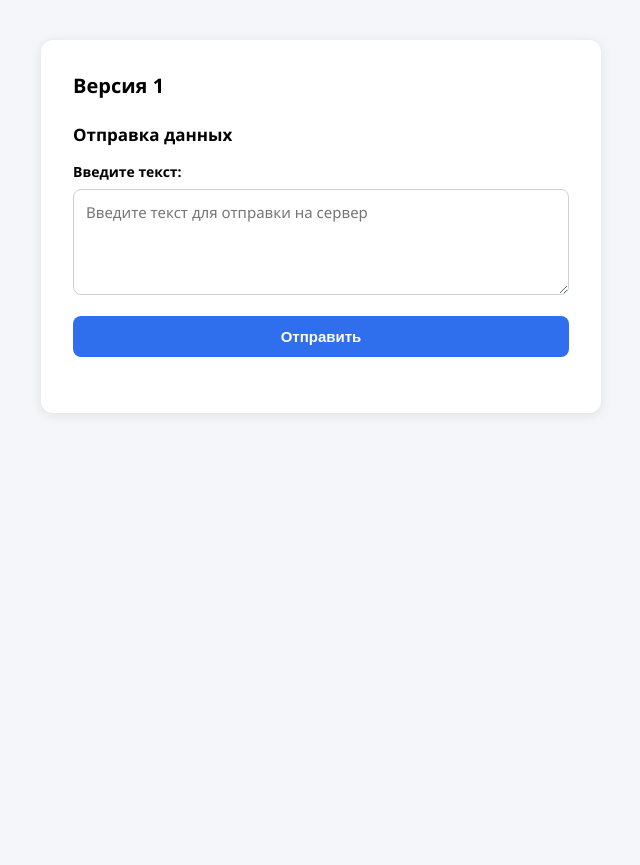
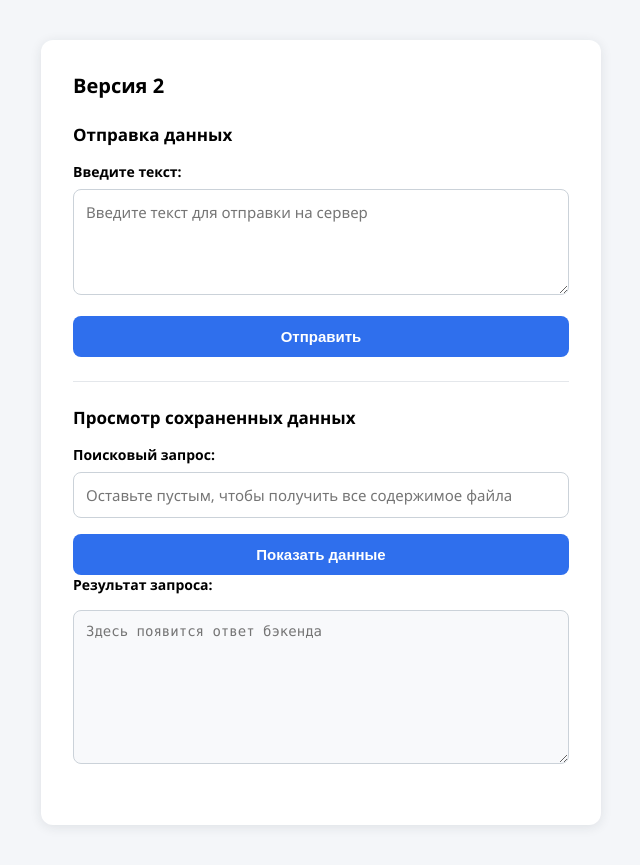
Before and after one commit to IliaProkoshin/frontend, a Flask app: page / in a window 1280 px wide. Shown: the whole page, without its empty margins (319-959 px from the left). Before the commit the page ends 414 px from the top, so only its background shows below. Run offline with Flask 3, Linux system fonts and the light colour scheme.

Commit message:
Frontend v2.0: добавлены поисковое поле, кнопка Показать данные и вывод результата

```diff
--- a/app.py
+++ b/app.py
@@ -1,14 +1,16 @@
-"""Frontend версии 1.0.
+"""Frontend версии 2.0.
 
-Веб-страница с полем ввода и кнопкой «Отправить». При нажатии введенный
-текст отправляется на бэкенд POST-запросом.
+Веб-страница с двумя блоками:
+  - отправка текста на бэкенд (из версии 1.0);
+  - запрос сохраненных данных у бэкенда с выводом результата
+    в отдельное поле на странице.
 """
 
 import os
 
 from flask import Flask, render_template
 
-API_VERSION = "1.0"
+API_VERSION = "2.0"
 
 app = Flask(__name__)
 app.config["BACKEND_URL"] = os.environ.get("BACKEND_URL", "http://127.0.0.1:5001")
--- a/static/css/style.css
+++ b/static/css/style.css
@@ -35,6 +35,11 @@ body {
     padding-bottom: 24px;
 }
 
+.block + .block {
+    padding-top: 24px;
+    border-top: 1px solid #e4e7eb;
+}
+
 .block h2 {
     font-size: 17px;
     font-weight: 600;
@@ -49,22 +54,34 @@ label {
     margin-bottom: 8px;
 }
 
-textarea {
+textarea,
+input[type="text"] {
     width: 100%;
     padding: 12px;
     font-family: inherit;
     font-size: 15px;
     border: 1px solid #cbd2d9;
     border-radius: 8px;
-    resize: vertical;
     background: #ffffff;
     color: #000000;
 }
 
-textarea:focus {
+textarea {
+    resize: vertical;
+}
+
+textarea:focus,
+input[type="text"]:focus {
     outline: 2px solid #2f6fed;
     outline-offset: 1px;
     border-color: #2f6fed;
+}
+
+.output {
+    margin-top: 8px;
+    background: #f8f9fb;
+    font-family: "Consolas", "Courier New", monospace;
+    font-size: 14px;
 }
 
 button {
--- a/static/js/script.js
+++ b/static/js/script.js
@@ -1,32 +1,88 @@
 /**
- * Форма отправки данных — версия 1.0.
- * По нажатию кнопки «Отправить» текст из поля уходит на бэкенд
- * POST-запросом на /api/data.
+ * Форма отправки данных — версия 2.0.
+ *
+ * Блок 1 (из версии 1.0): кнопка «Отправить» отправляет текст из поля
+ * на бэкенд POST-запросом на /api/data.
+ *
+ * Блок 2 (новая функциональность): кнопка «Показать данные» запрашивает
+ * у бэкенда содержимое data.txt (GET /api/data) и выводит результат
+ * в отдельное поле на странице.
  */
 
 (function () {
     "use strict";
 
-    const form = document.getElementById("send-form");
-    const input = document.getElementById("text-input");
-    const button = document.getElementById("send-button");
-    const statusBox = document.getElementById("status");
+    const sendForm = document.getElementById("send-form");
+    const textInput = document.getElementById("text-input");
+    const sendButton = document.getElementById("send-button");
+    const sendStatus = document.getElementById("status");
 
-    function showStatus(message, type) {
-        statusBox.textContent = message;
-        statusBox.className = "status status--" + type;
+    const readForm = document.getElementById("read-form");
+    const queryInput = document.getElementById("query-input");
+    const readButton = document.getElementById("read-button");
+    const readStatus = document.getElementById("read-status");
+    const resultOutput = document.getElementById("result-output");
+
+    function showStatus(box, message, type) {
+        box.textContent = message;
+        box.className = "status status--" + type;
     }
 
+    function showError(box, error) {
+        showStatus(
+            box,
+            "Не удалось выполнить запрос: " + error.message +
+            "\nПроверьте, что бэкенд запущен по адресу " + window.BACKEND_URL,
+            "error"
+        );
+    }
+
+    /**
+     * Проверить ответ бэкенда и выбросить понятную ошибку.
+     * 405 означает, что на сервере нет нужного метода: например,
+     * бэкенд версии 1.0 не умеет отдавать содержимое data.txt.
+     */
+    function checkResponse(response) {
+        if (response.ok) {
+            return;
+        }
+        if (response.status === 405) {
+            throw new Error(
+                "бэкенд не поддерживает такой запрос (HTTP 405). " +
+                "Похоже, запущена версия 1.0, где чтение данных еще не реализовано"
+            );
+        }
+        throw new Error("HTTP " + response.status);
+    }
+
+    /**
+     * Разобрать ответ бэкенда. Flask отдает 405 и 404 в виде HTML,
+     * поэтому JSON читаем только при соответствующем Content-Type.
+     */
+    async function readJson(response) {
+        const contentType = response.headers.get("Content-Type") || "";
+        if (!contentType.includes("application/json")) {
+            return {};
+        }
+        return await response.json();
+    }
+
+    function asNumber(value) {
+        return typeof value === "number" ? value : 0;
+    }
+
+    /* ---------- Блок 1: отправка данных ---------- */
+
     async function sendData() {
-        const text = input.value.trim();
+        const text = textInput.value.trim();
 
         if (!text) {
-            showStatus("Введите текст перед отправкой.", "error");
+            showStatus(sendStatus, "Введите текст перед отправкой.", "error");
             return;
         }
 
-        button.disabled = true;
-        showStatus("Отправка данных...", "success");
+        sendButton.disabled = true;
+        showStatus(sendStatus, "Отправка данных...", "success");
 
         try {
             const response = await fetch(window.BACKEND_URL + "/api/data", {
@@ -35,27 +91,61 @@
                 body: JSON.stringify({ text: text })
             });
 
-            const data = await response.json();
+            checkResponse(response);
+            const data = await readJson(response);
 
-            if (!response.ok) {
-                throw new Error(data.message || "Ошибка запроса");
+            let message = data.message || "Данные отправлены";
+            if (asNumber(data.records) > 0) {
+                message += "\nВсего записей в data.txt: " + data.records;
             }
 
-            showStatus(data.message + "\nВсего записей в data.txt: " + data.records, "success");
-            input.value = "";
+            showStatus(sendStatus, message, "success");
+            textInput.value = "";
         } catch (error) {
-            showStatus(
-                "Не удалось выполнить запрос: " + error.message +
-                "\nПроверьте, что бэкенд запущен по адресу " + window.BACKEND_URL,
-                "error"
-            );
+            showError(sendStatus, error);
         } finally {
-            button.disabled = false;
+            sendButton.disabled = false;
         }
     }
 
-    form.addEventListener("submit", function (event) {
+    /* ---------- Блок 2: чтение данных ---------- */
+
+    async function readData() {
+        const query = queryInput.value.trim();
+        const url = window.BACKEND_URL + "/api/data" +
+            (query ? "?query=" + encodeURIComponent(query) : "");
+
+        readButton.disabled = true;
+        resultOutput.value = "";
+        showStatus(readStatus, "Запрос данных...", "success");
+
+        try {
+            const response = await fetch(url, { method: "GET" });
+            checkResponse(response);
+            const data = await readJson(response);
+
+            resultOutput.value = data.content || "";
+            showStatus(
+                readStatus,
+                "Записей в файле: " + asNumber(data.total) +
+                ", показано: " + asNumber(data.count),
+                "success"
+            );
+        } catch (error) {
+            resultOutput.value = "";
+            showError(readStatus, error);
+        } finally {
+            readButton.disabled = false;
+        }
+    }
+
+    sendForm.addEventListener("submit", function (event) {
         event.preventDefault();
         sendData();
     });
+
+    readForm.addEventListener("submit", function (event) {
+        event.preventDefault();
+        readData();
+    });
 })();
--- a/templates/index.html
+++ b/templates/index.html
@@ -20,8 +20,22 @@
                     placeholder="Введите текст для отправки на сервер"></textarea>
                 <button type="submit" id="send-button">Отправить</button>
             </form>
+            <div id="status" class="status" role="status"></div>
+        </section>
 
-            <div id="status" class="status" role="status"></div>
+        <section class="block">
+            <h2>Просмотр сохраненных данных</h2>
+            <form id="read-form" novalidate>
+                <label for="query-input">Поисковый запрос:</label>
+                <input type="text" id="query-input" name="query"
+                    placeholder="Оставьте пустым, чтобы получить все содержимое файла">
+                <button type="submit" id="read-button">Показать данные</button>
+            </form>
+            <div id="read-status" class="status" role="status"></div>
+
+            <label for="result-output">Результат запроса:</label>
+            <textarea id="result-output" class="output" rows="8" readonly
+                placeholder="Здесь появится ответ бэкенда"></textarea>
         </section>
     </main>
 
```
